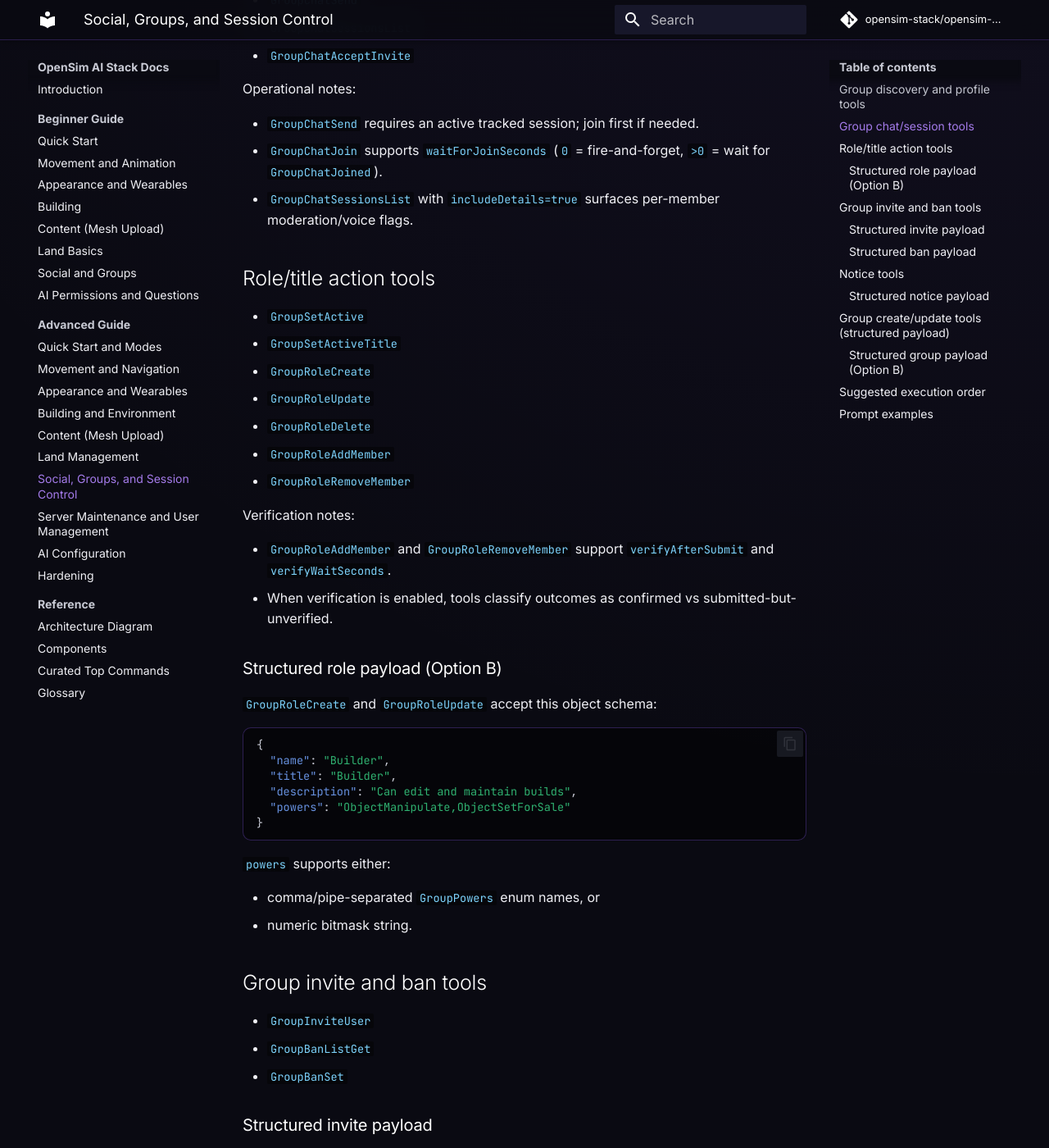
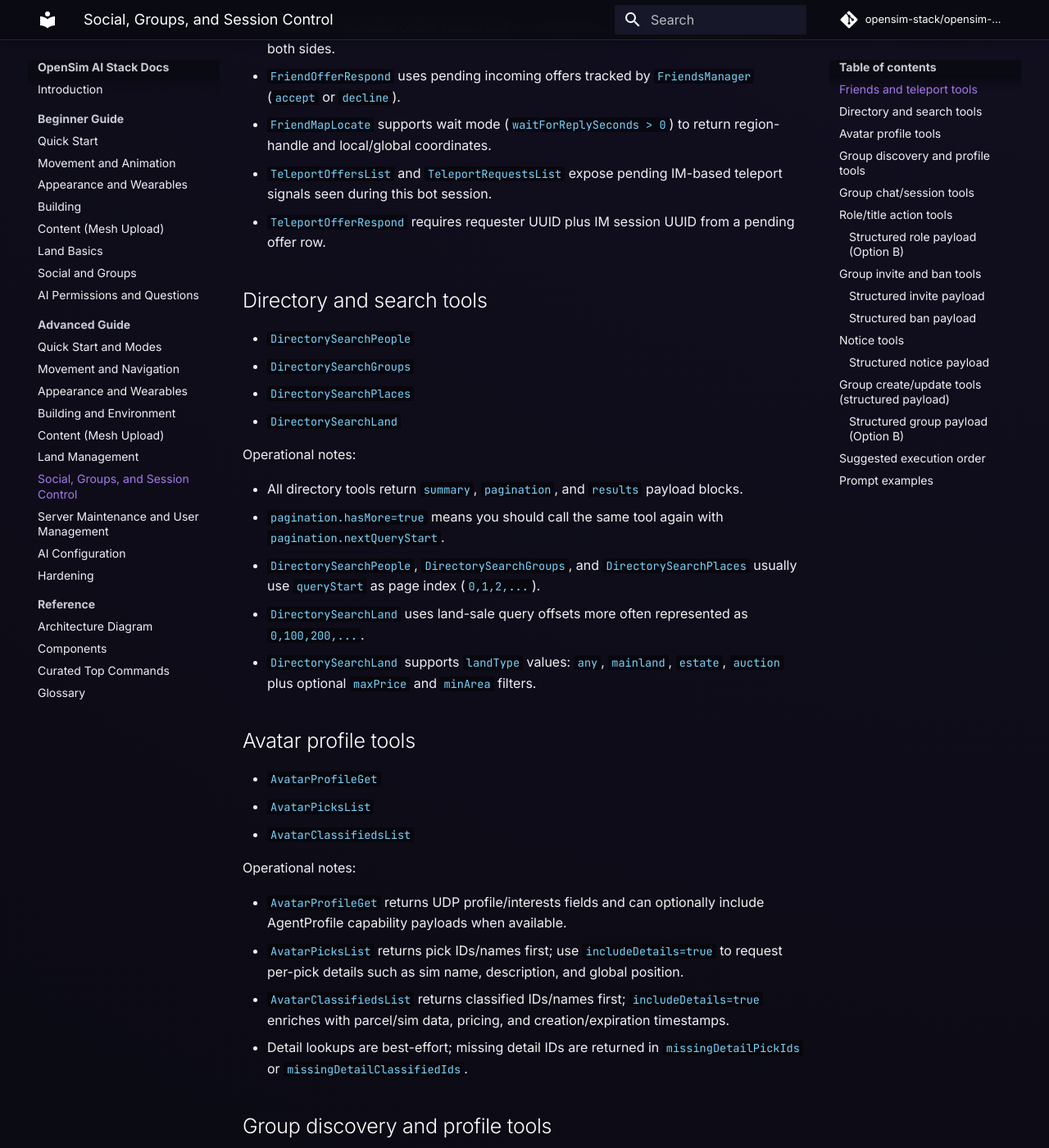
Before and after one commit to opensim-stack/opensim-stack-docs, an MkDocs documentation site: the page built from docs/advanced/social.md, in a window 1280 px wide and 1400 px high, scrolled down 796 px. Shown: the whole window at 82% size. Built offline with MkDocs 1.6.1 and Material for MkDocs 9.7.7, drawn with Linux system fonts in a browser that asks for light colours; comment, search, counter and statistics services are not loaded; some of the changed text lies outside the part shown.

Commit message:
Friends, Directory, Profile

````diff
--- a/docs/advanced/social.md
+++ b/docs/advanced/social.md
@@ -1,6 +1,57 @@
 # Advanced Social, Groups, and Session Control
 
-This page covers group-focused MCP workflows: membership visibility, group chat/session control, role/title management, and group notices.
+This page covers social MCP workflows: friends/friendship operations, teleport offers/requests, and group membership/session control.
+
+## Friends and teleport tools
+
+- `FriendList`
+- `FriendOffersList`
+- `FriendOfferSend`
+- `FriendOfferRespond`
+- `FriendRemove`
+- `FriendSetRights`
+- `FriendMapLocate`
+- `TeleportOfferSend`
+- `TeleportRequestSend`
+- `TeleportOffersList`
+- `TeleportRequestsList`
+- `TeleportOfferRespond`
+
+Operational notes:
+
+- `FriendList` includes online status; use `includeDetails=true` to inspect rights from both sides.
+- `FriendOfferRespond` uses pending incoming offers tracked by `FriendsManager` (`accept` or `decline`).
+- `FriendMapLocate` supports wait mode (`waitForReplySeconds > 0`) to return region-handle and local/global coordinates.
+- `TeleportOffersList` and `TeleportRequestsList` expose pending IM-based teleport signals seen during this bot session.
+- `TeleportOfferRespond` requires requester UUID plus IM session UUID from a pending offer row.
+
+## Directory and search tools
+
+- `DirectorySearchPeople`
+- `DirectorySearchGroups`
+- `DirectorySearchPlaces`
+- `DirectorySearchLand`
+
+Operational notes:
+
+- All directory tools return `summary`, `pagination`, and `results` payload blocks.
+- `pagination.hasMore=true` means you should call the same tool again with `pagination.nextQueryStart`.
+- `DirectorySearchPeople`, `DirectorySearchGroups`, and `DirectorySearchPlaces` usually use `queryStart` as page index (`0,1,2,...`).
+- `DirectorySearchLand` uses land-sale query offsets more often represented as `0,100,200,...`.
+- `DirectorySearchLand` supports `landType` values: `any`, `mainland`, `estate`, `auction` plus optional `maxPrice` and `minArea` filters.
+
+## Avatar profile tools
+
+- `AvatarProfileGet`
+- `AvatarPicksList`
+- `AvatarClassifiedsList`
+
+Operational notes:
+
+- `AvatarProfileGet` returns UDP profile/interests fields and can optionally include AgentProfile capability payloads when available.
+- `AvatarPicksList` returns pick IDs/names first; use `includeDetails=true` to request per-pick details such as sim name, description, and global position.
+- `AvatarClassifiedsList` returns classified IDs/names first; `includeDetails=true` enriches with parcel/sim data, pricing, and creation/expiration timestamps.
+- Detail lookups are best-effort; missing detail IDs are returned in `missingDetailPickIds` or `missingDetailClassifiedIds`.
 
 ## Group discovery and profile tools
 
@@ -138,6 +189,50 @@ If attachment fields are used, both IDs are required and must be UUIDs.
 ## Prompt examples
 
 ```text
+List my friends with detailed rights and online status.
+```
+
+```text
+Show pending friendship offers and accept one from 99999999-8888-7777-6666-555555555555.
+```
+
+```text
+Send a teleport offer to 99999999-8888-7777-6666-555555555555 with message "Join me at the sandbox stage".
+```
+
+```text
+Show pending teleport offers and decline the newest one.
+```
+
+```text
+Search people for "cube" starting at page 0.
+```
+
+```text
+Search groups for "builders" and continue with the returned nextQueryStart if hasMore is true.
+```
+
+```text
+Search places for "sandbox" from queryStart 0.
+```
+
+```text
+Search land listings of type mainland with maxPrice 5000 and minArea 512 starting at 0.
+```
+
+```text
+Get avatar profile and interests for 99999999-8888-7777-6666-555555555555 with capability details enabled.
+```
+
+```text
+List picks for 99999999-8888-7777-6666-555555555555 with details.
+```
+
+```text
+List classifieds for 99999999-8888-7777-6666-555555555555 with details.
+```
+
+```text
 List my groups with details.
 ```
 
````
Also changed, not shown: docs/beginner/social.md (+56 -0 lines).
